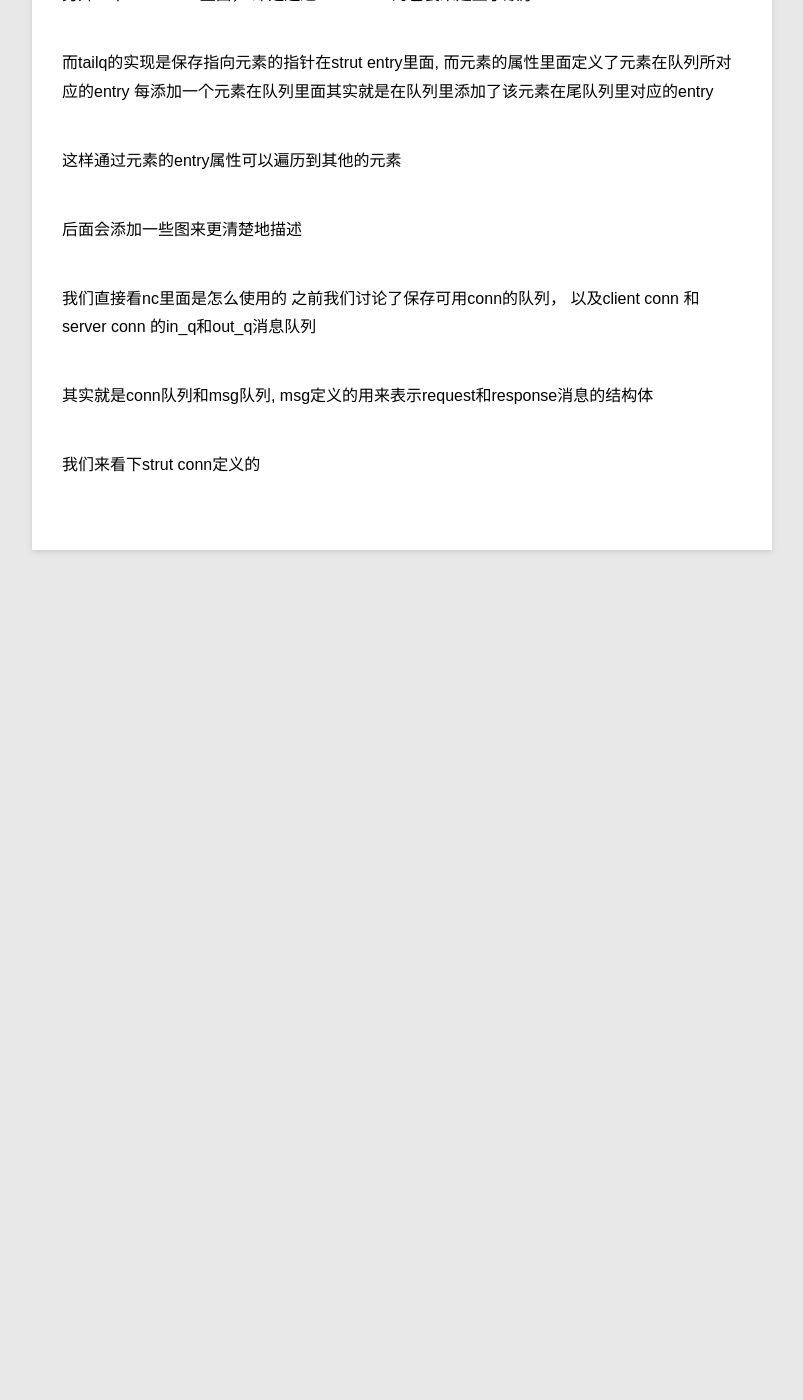
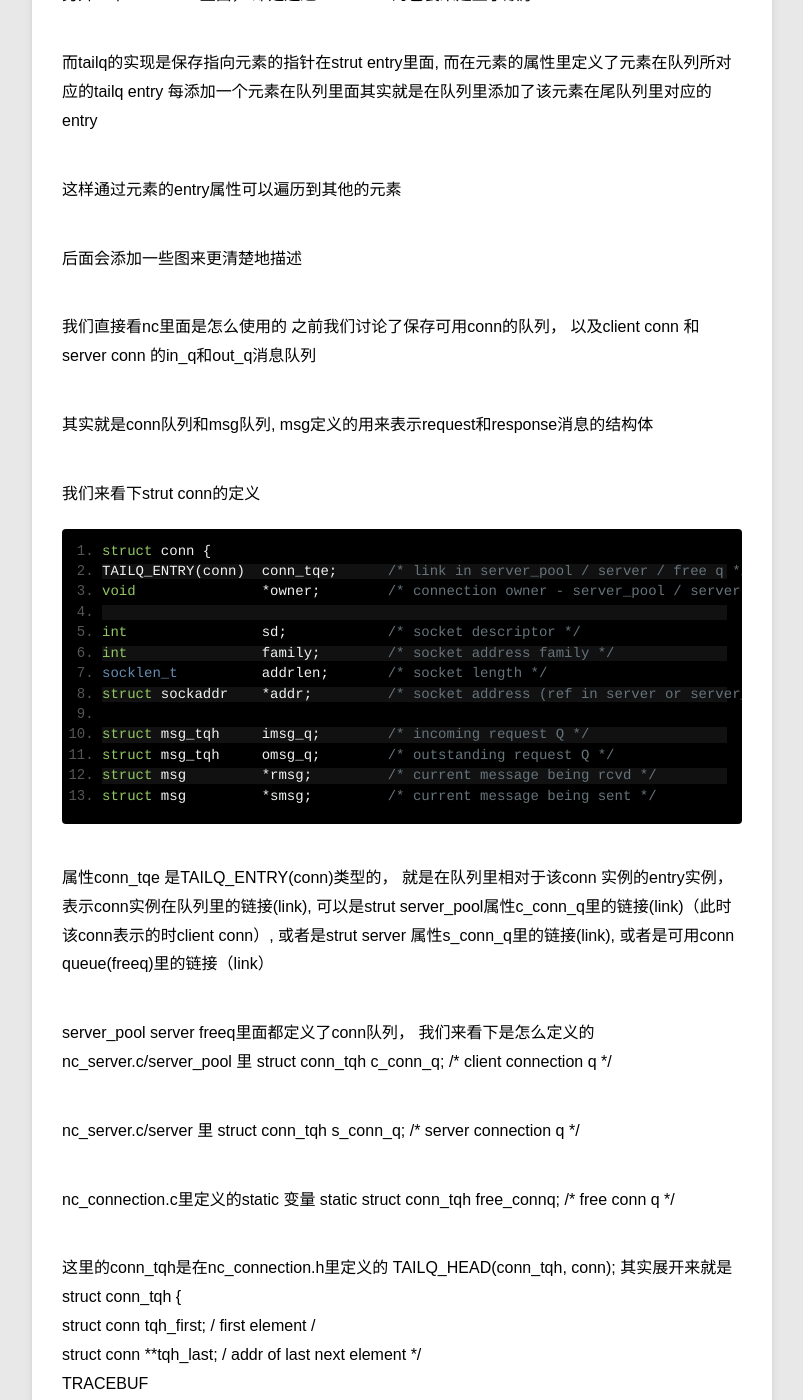
Before and after one commit to johnsonma/johnsonma.github.io, a Jekyll site: the page built from _posts/blog/2014-01-10-nc-6.md, in a window 1280 px wide and 1400 px high, scrolled down 2078 px. Shown: the whole window, without its empty margins (78-881 px from the left). Built offline with Jekyll 4.4.1, drawn with Linux system fonts in a browser that asks for light colours; Markdown is read by kramdown in place of the engine named in the settings; before the commit the page ends 2708 px from its top, so only the background shows below that; some of the changed text lies outside the part shown.

Commit message:
update post

```diff
--- a/_posts/blog/2014-01-10-nc-6.md
+++ b/_posts/blog/2014-01-10-nc-6.md
@@ -57,7 +57,7 @@ TAILQ_ENTRY 定义的是尾队列的一个条目定义， 里面保存的属性
 
 考虑一下一般的双端队列来将元素在队列里建立顺序，其实是将需要建立先后顺变的实例定义在另外一个strut Node里面， 即是通过 strut node的包装来建立了顺序
 
-而tailq的实现是保存指向元素的指针在strut entry里面, 而元素的属性里面定义了元素在队列所对应的entry
+而tailq的实现是保存指向元素的指针在strut entry里面, 而在元素的属性里定义了元素在队列所对应的tailq entry
 每添加一个元素在队列里面其实就是在队列里添加了该元素在尾队列里对应的entry
 
 这样通过元素的entry属性可以遍历到其他的元素
@@ -68,4 +68,56 @@ TAILQ_ENTRY 定义的是尾队列的一个条目定义， 里面保存的属性
 
 其实就是conn队列和msg队列,  msg定义的用来表示request和response消息的结构体
 
-我们来看下strut conn定义的
+我们来看下strut conn的定义
+
+    struct conn {
+    TAILQ_ENTRY(conn)  conn_tqe;      /* link in server_pool / server / free q */
+    void               *owner;        /* connection owner - server_pool / server */
+
+    int                sd;            /* socket descriptor */
+    int                family;        /* socket address family */
+    socklen_t          addrlen;       /* socket length */
+    struct sockaddr    *addr;         /* socket address (ref in server or server_pool) */
+
+    struct msg_tqh     imsg_q;        /* incoming request Q */
+    struct msg_tqh     omsg_q;        /* outstanding request Q */
+    struct msg         *rmsg;         /* current message being rcvd */
+    struct msg         *smsg;         /* current message being sent */
+
+
+
+  属性conn_tqe 是TAILQ_ENTRY(conn)类型的， 就是在队列里相对于该conn 实例的entry实例， 表示conn实例在队列里的链接(link), 可以是strut server_pool属性c_conn_q里的链接(link)（此时该conn表示的时client conn）, 或者是strut server 属性s_conn_q里的链接(link), 或者是可用conn queue(freeq)里的链接（link）
+
+
+  server_pool server  freeq里面都定义了conn队列， 我们来看下是怎么定义的
+  nc_server.c/server_pool 里
+  struct conn_tqh    c_conn_q;             /* client connection q */
+
+  nc_server.c/server 里
+  struct conn_tqh    s_conn_q;      /* server connection q */
+
+  nc_connection.c里定义的static 变量
+  static struct conn_tqh free_connq; /* free conn q */
+
+  这里的conn_tqh是在nc_connection.h里定义的
+  TAILQ_HEAD(conn_tqh, conn);
+  其实展开来就是
+  struct conn_tqh {                                                           \
+    struct conn *tqh_first; /* first element */                         \
+    struct conn **tqh_last; /* addr of last next element */             \
+    TRACEBUF                                                            \
+  }
+
+  conn_tqh 按名字其实是表示conn tail queue head
+  conn_tqe 按名字其实是表示conn tail queue entry
+
+  其实就是尾队列的head，通过这个head连接着其他的tail entry， 构成了一个conn尾队列
+
+
+
+  上面strut conn有两个属性
+    struct msg_tqh     imsg_q;        /* incoming request Q */
+    struct msg_tqh     omsg_q;        /* outstanding request Q */
+
+  msg_tqh跟conn_tqh类似  表示msg tail queue head
+  这里定义了两个msg的尾队列, 后面会分析msg的定义。 跟conn类似， msg里应该也有 TAILQ_ENTRY(msg)的定义， 表示msg实例在 队列里的link(链接)，这里先提一下
```
Also changed, not shown: _posts/blog/2014-01-10-nc-5.md (+3 -3 lines), _posts/blog/2014-01-10-nc-7.md (added, +98 -0 lines), _posts/blog/2014-01-10-nc-8.md (added, +70 -0 lines), _posts/blog/2014-01-10-nc-9.md (added).
